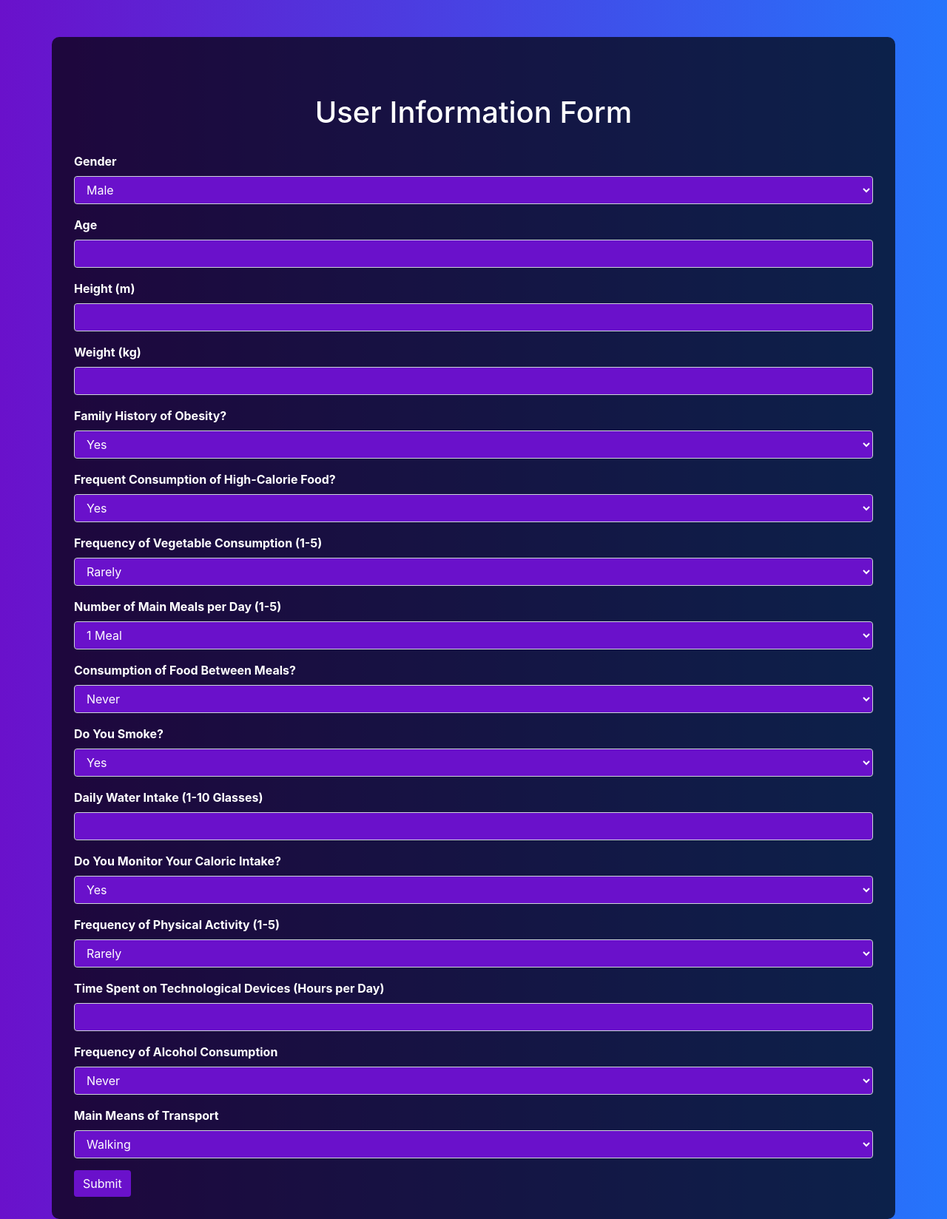
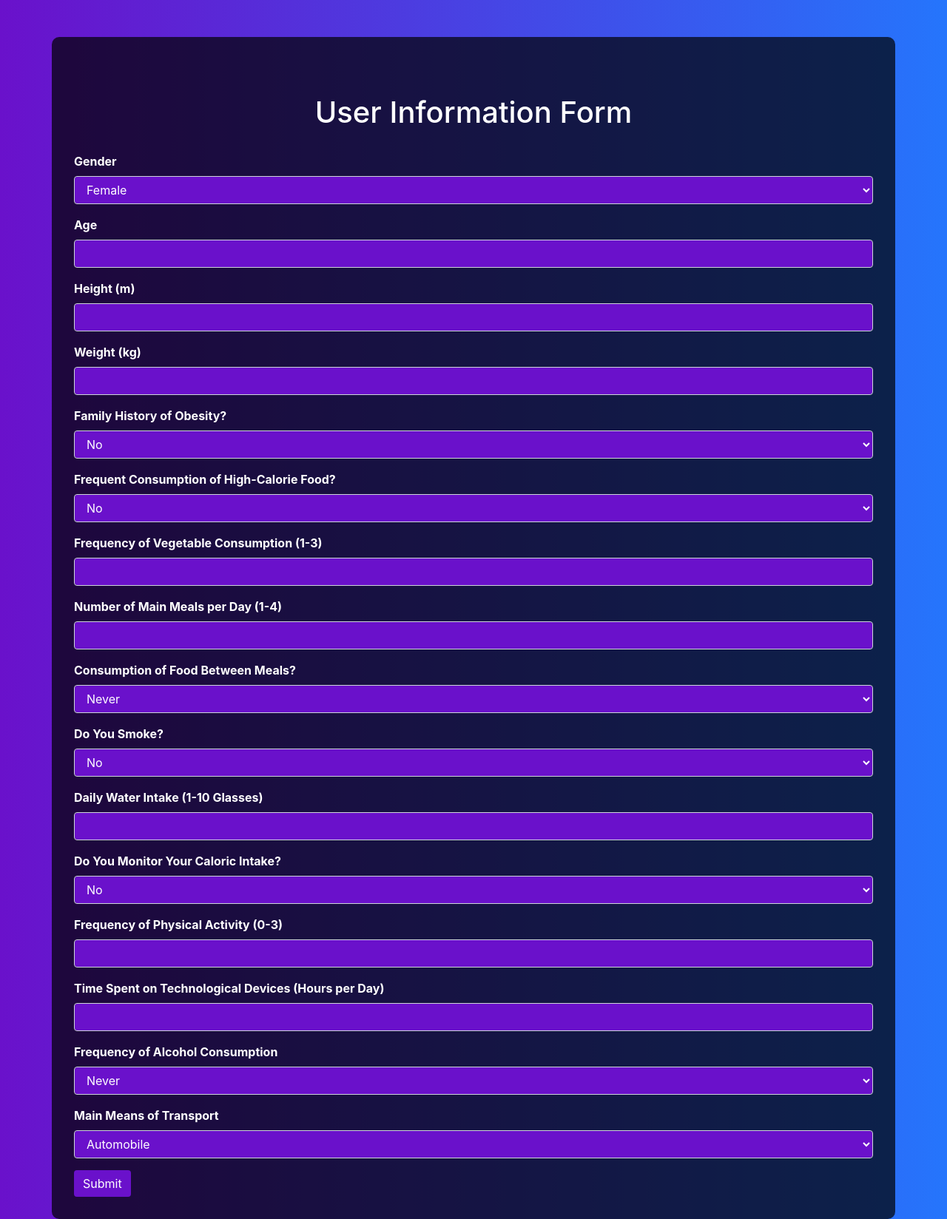
Before and after one commit to theplainjainway/Obesity_Predictor, a Flask app: page / in a window 1280 px wide. Shown: the whole page at 74% size. Run offline with Flask 3, Linux system fonts and the light colour scheme; some libraries are stand-ins or nearby versions.

Commit message:
Fixing input handling, assessing the model to understand it isn't biased, just the encoding and some inputs were wrong

```diff
--- a/app.py
+++ b/app.py
@@ -21,13 +21,13 @@
             'Weight': float(request.form.get('weight', 0.0)),
             'family_history': request.form.get('family_history'),
             'FAVC': request.form.get('favc'),
-            'FCVC': int(request.form.get('fcvc', 0)),
-            'NCP': int(request.form.get('ncp', 0)),
+            'FCVC': float(request.form.get('fcvc', 0)),
+            'NCP': float(request.form.get('ncp', 0)),
             'CAEC': request.form.get('caec'),
             'SMOKE': request.form.get('smoke'),
             'CH2O': int(request.form.get('ch2o', 0)),
             'SCC': request.form.get('scc'),
-            'FAF': int(request.form.get('faf', 0)),
+            'FAF': float(request.form.get('faf', 0)),
             'TUE': int(request.form.get('tue', 0)),
             'CALC': request.form.get('calc'),
             'MTRANS': request.form.get('mtrans'),
--- a/model.py
+++ b/model.py
@@ -31,6 +31,9 @@
 
     logging.info("===== Incoming Request =====")
     logging.info("Raw Input Data: %s", user_features)
+    # Get the mapping for MTRANS
+    mtrans_mapping = {index: category for index, category in enumerate(label_encoders["MTRANS"].classes_)}
+    print("MTRANS Encoding Mapping:", mtrans_mapping)
 
     try:
         # Convert input to DataFrame
--- a/templates/index.html
+++ b/templates/index.html
@@ -14,9 +14,8 @@
             <div class="form-group">
                 <label for="gender">Gender</label>
                 <select class="form-control" id="gender" name="gender" required>
+                    <option value="Female">Female</option>
                     <option value="Male">Male</option>
-                    <option value="Female">Female</option>
-                    <option value="Other">Other</option>
                 </select>
             </div>
             <div class="form-group">
@@ -35,41 +34,29 @@
             <div class="form-group">
                 <label for="family_history">Family History of Obesity?</label>
                 <select class="form-control" id="family_history" name="family_history" required>
+                    <option value="no">No</option>
                     <option value="yes">Yes</option>
-                    <option value="no">No</option>
                 </select>
             </div>
             <div class="form-group">
                 <label for="favc">Frequent Consumption of High-Calorie Food?</label>
                 <select class="form-control" id="favc" name="favc" required>
+                    <option value="no">No</option>
                     <option value="yes">Yes</option>
-                    <option value="no">No</option>
                 </select>
             </div>
             <div class="form-group">
-                <label for="fcvc">Frequency of Vegetable Consumption (1-5)</label>
-                <select class="form-control" id="fcvc" name="fcvc" required>
-                    <option value="1">Rarely</option>
-                    <option value="2">Sometimes</option>
-                    <option value="3">Often</option>
-                    <option value="4">Very Often</option>
-                    <option value="5">Always</option>
-                </select>
+                <label for="fcvc">Frequency of Vegetable Consumption (1-3)</label>
+                <input type="number" class="form-control" id="fcvc" name="fcvc" min="1.0" max="3.0" step="0.01" required>
             </div>
             <div class="form-group">
-                <label for="ncp">Number of Main Meals per Day (1-5)</label>
-                <select class="form-control" id="ncp" name="ncp" required>
-                    <option value="1">1 Meal</option>
-                    <option value="2">2 Meals</option>
-                    <option value="3">3 Meals</option>
-                    <option value="4">4 Meals</option>
-                    <option value="5">5+ Meals</option>
-                </select>
+                <label for="ncp">Number of Main Meals per Day (1-4)</label>
+                <input type="number" class="form-control" id="ncp" name="ncp" min="1.0" max="4.0" step="0.01" required>
             </div>
             <div class="form-group">
                 <label for="caec">Consumption of Food Between Meals?</label>
                 <select class="form-control" id="caec" name="caec" required>
-                    <option value="Never">Never</option>
+                    <option value="no">Never</option>
                     <option value="Sometimes">Sometimes</option>
                     <option value="Frequently">Frequently</option>
                     <option value="Always">Always</option>
@@ -78,8 +65,8 @@
             <div class="form-group">
                 <label for="smoke">Do You Smoke?</label>
                 <select class="form-control" id="smoke" name="smoke" required>
+                    <option value="no">No</option>
                     <option value="yes">Yes</option>
-                    <option value="no">No</option>
                 </select>
             </div>
             <div class="form-group">
@@ -89,19 +76,13 @@
             <div class="form-group">
                 <label for="scc">Do You Monitor Your Caloric Intake?</label>
                 <select class="form-control" id="scc" name="scc" required>
+                    <option value="no">No</option>
                     <option value="yes">Yes</option>
-                    <option value="no">No</option>
                 </select>
             </div>
             <div class="form-group">
-                <label for="faf">Frequency of Physical Activity (1-5)</label>
-                <select class="form-control" id="faf" name="faf" required>
-                    <option value="1">Rarely</option>
-                    <option value="2">Sometimes</option>
-                    <option value="3">Often</option>
-                    <option value="4">Very Often</option>
-                    <option value="5">Always</option>
-                </select>
+                <label for="faf">Frequency of Physical Activity (0-3)</label>
+                <input type="number" class="form-control" id="faf" name="faf" min="0.0" max="3.0" step="0.01" required>
             </div>
             <div class="form-group">
                 <label for="tue">Time Spent on Technological Devices (Hours per Day)</label>
@@ -110,7 +91,7 @@
             <div class="form-group">
                 <label for="calc">Frequency of Alcohol Consumption</label>
                 <select class="form-control" id="calc" name="calc" required>
-                    <option value="Never">Never</option>
+                    <option value="no">Never</option>
                     <option value="Sometimes">Sometimes</option>
                     <option value="Frequently">Frequently</option>
                     <option value="Always">Always</option>
@@ -119,11 +100,11 @@
             <div class="form-group">
                 <label for="mtrans">Main Means of Transport</label>
                 <select class="form-control" id="mtrans" name="mtrans" required>
-                    <option value="Walking">Walking</option>
+                    <option value="Automobile">Automobile</option>
                     <option value="Bike">Bike</option>
                     <option value="Motorbike">Motorbike</option>
                     <option value="Public_Transportation">Public Transportation</option>
-                    <option value="Car">Car</option>
+                    <option value="Walking">Walking</option>
                 </select>
             </div>
             <button type="submit" class="btn btn-primary">Submit</button>
```
Also changed, not shown: test.py (+17 -0 lines).
